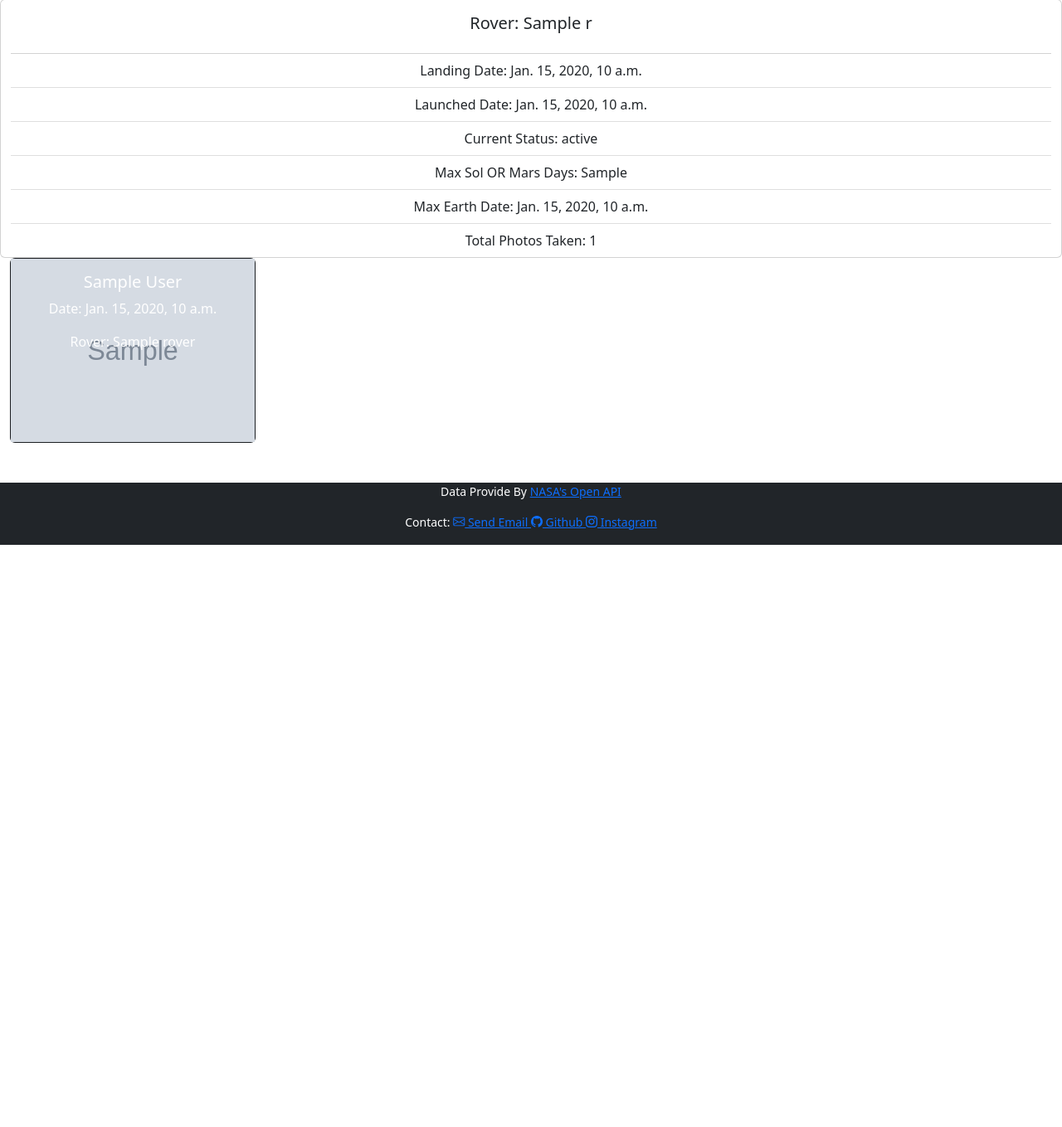
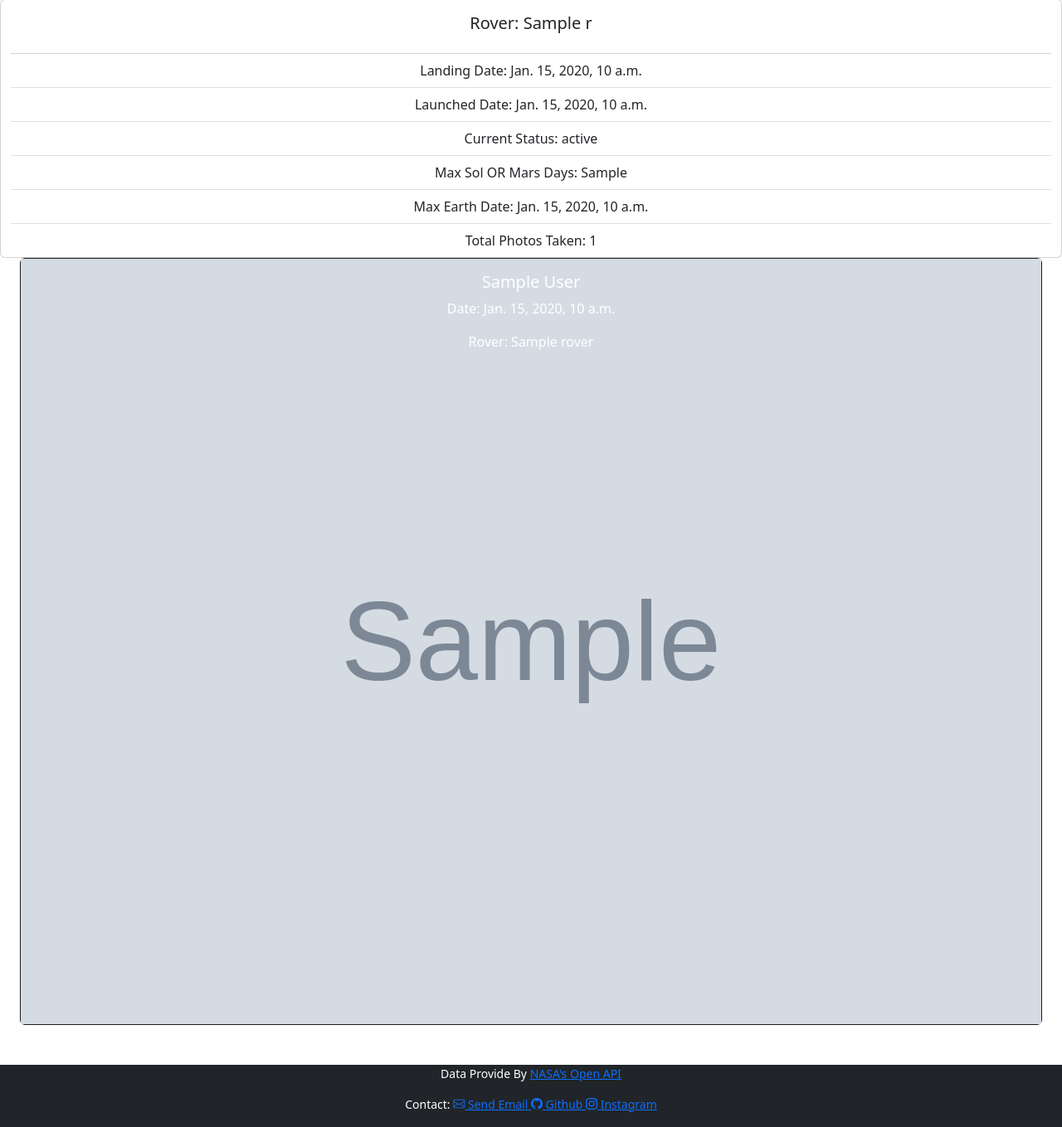
Before and after one commit to Marwan515/MarxPix, a Django app: template imagegen/templates/generated_imgs.html in a window 1280 px wide. Shown: the part 113-1472 px from the top of the page at 83% size. Before the commit the page ends 770 px from the top, so only its background shows below. Run offline with Django 4.2, Linux system fonts and the light colour scheme; the template is opened without the code that fills it: most values are stand-ins (such as "Sample title", 1, 10 or a date in 2020); grey boxes marked "Sample" are stand-in pictures; some libraries are stand-ins or nearby versions.

Commit message:
added some css styles

```diff
--- a/imagegen/templates/generated_imgs.html
+++ b/imagegen/templates/generated_imgs.html
@@ -20,9 +20,8 @@
             </ul>
         </div>
     </div>
-    <div class="row">
+    <div class="container-fluid">
         {% for pic in pics %}
-            <div class="col-3">
             <a href="{{ pic.img_src }}">
                 <div class="card text-bg-dark">
                     <img src="{{ pic.img_src }}" alt="Image Of Mars">
@@ -33,7 +32,6 @@
                     </div>
                 </div>
             </a>
-            </div>
         {% endfor %}
     </div>
 {% endblock %}
--- a/imagegen/views.py
+++ b/imagegen/views.py
@@ -1,13 +1,10 @@
 from django.shortcuts import render, redirect
-from django.http import HttpResponse
 from django.contrib import messages
 from .helpers import daily_date_check, generate_image_ap
 from .models import Apod, Rovers, Cameras
 from datetime import date
 
 # Create your views here.
-
-
 
 def index(request):
     if request.method == "POST":
```
Lines whose indentation alone changed are shown as unchanged.
